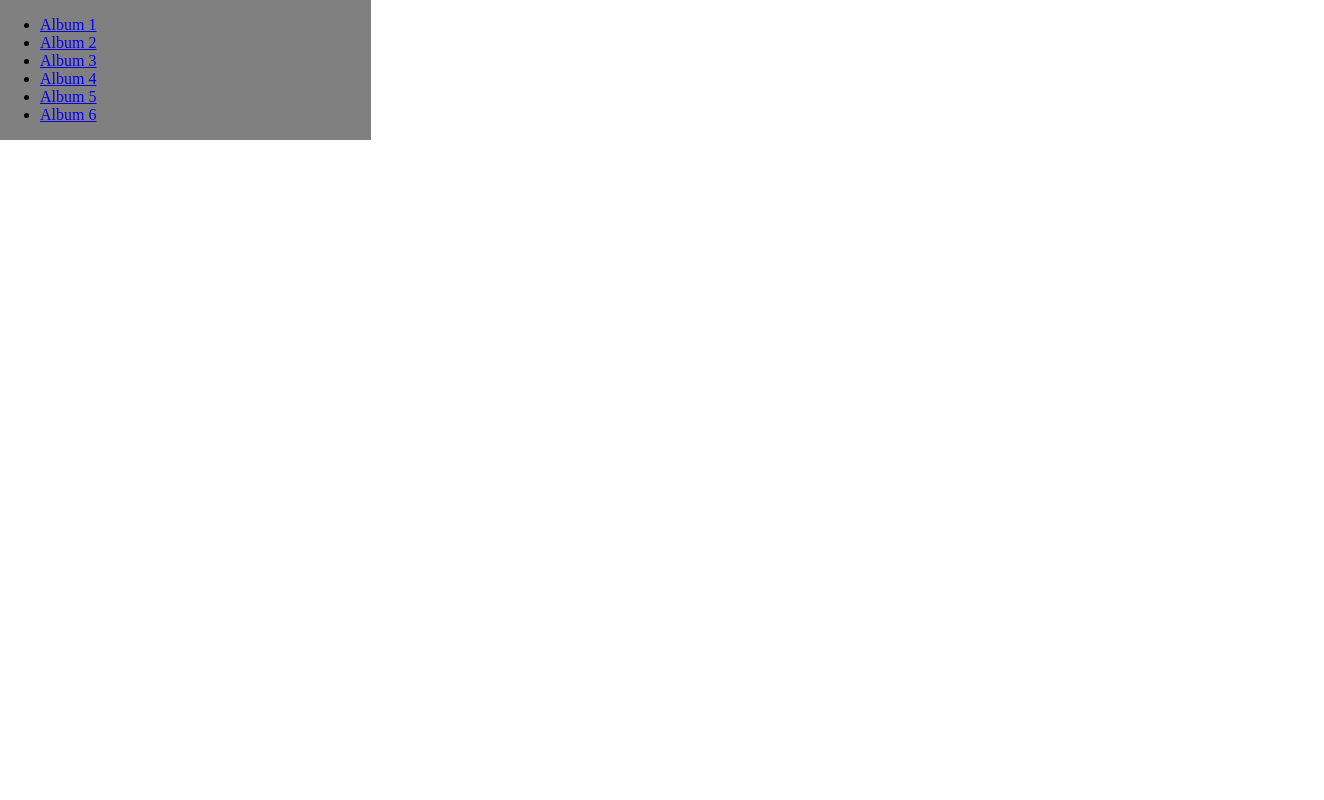
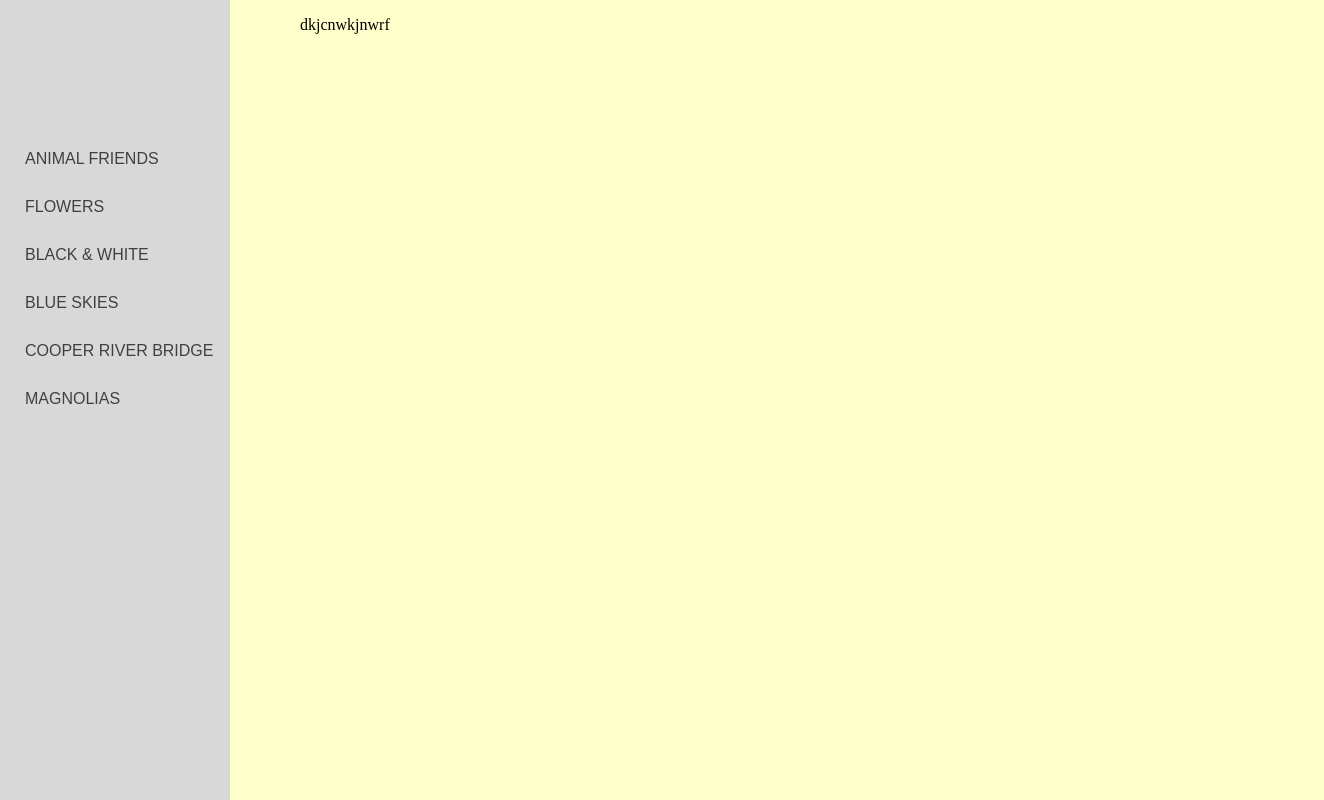
Before and after one commit to katevontaine/photoalbumHW, a website: page index.html in a window 1280 px wide. Shown: the whole page, 1324 px wide, since content can reach past the window. Drawn offline with Linux system fonts and the light colour scheme.

Commit message:
with styling

```diff
--- a/index.html
+++ b/index.html
@@ -7,7 +7,7 @@
 
         <script type="text/html" id="albumTemplate">
           <article class="templatePic" data-index="">
-            <li><h2><%= caption %></h2></li>
+            <br><h2><%= caption %></h2><br><br><br><br>
             <li><img src="<%= imgSrc1 %>"></li>
             <li><img src="<%= imgSrc2 %>"></li>
             <li><img src="<%= imgSrc3 %>"></li>
@@ -22,18 +22,20 @@
         <section class="navclass">
             <nav class="homeNav">
               <ul>
-                <li><a href = "#" rel="album1">Album 1</a></li>
-                <li><a href = "#" rel="album2">Album 2</a></li>
-                <li><a href = "#" rel="album3">Album 3</a></li>
-                <li><a href = "#" rel="album4">Album 4</a></li>
-                <li><a href = "#" rel="album5">Album 5</a></li>
-                <li><a href = "#" rel="album6">Album 6</a></li>
+                <li><a href = "#" rel="album1">ANIMAL FRIENDS</a></li><br>
+                <li><a href = "#" rel="album2">FLOWERS</a></li><br>
+                <li><a href = "#" rel="album3">BLACK & WHITE</a></li><br>
+                <li><a href = "#" rel="album4">BLUE SKIES</a></li><br>
+                <li><a href = "#" rel="album5">COOPER RIVER BRIDGE</a></li><br>
+                <li><a href = "#" rel="album6">MAGNOLIAS</a></li><br>
                 </ul>
               </nav>
         </section>
 
         <section class="picturebox">
-            <div class="empty1 clickedElement"></div>
+            <div class="empty1 clickedElement">
+                <p>dkjcnwkjnwrf</p>
+            </div>
             <div class="album1"></div>
             <div class="album2"></div>
             <div class="album3"></div>
--- a/main.js
+++ b/main.js
@@ -1,21 +1,21 @@
 var pictures = [
 // animals:
     {imgSrc1: 'animals/IMG_4610.jpg', imgSrc2: 'animals/IMG_4330.jpg', imgSrc3: 'animals/IMG_4611.jpg',
-   caption:"animals",
+   caption:"ANIMAL FRIENDS",
    names: 'album1'},
 
 // var flowers =
   {imgSrc1: 'flower/IMG_4876.jpg',
   imgSrc2: 'flower/IMG_4972.jpg',
   imgSrc3: 'flower/IMG_4929.jpg',
-   caption: "flowers",
+   caption: "FLOWERS",
  names: 'album2'},
 
 // var b&w =
     {imgSrc1:'blackandwhite/IMG_4070.jpg',
    imgSrc2: 'blackandwhite/IMG_4158.jpg',
    imgSrc3: 'blackandwhite/IMG_4332.jpg',
-   caption: "black and white",
+   caption: "BLACK & WHITE",
     names: 'album3'},
 
 
@@ -23,7 +23,7 @@ var pictures = [
     {imgSrc1: 'bluesky/IMG_4351.jpg',
    imgSrc2: 'bluesky/IMG_4482.jpg',
    imgSrc3: 'bluesky/IMG_4877.jpg',
-   caption: "blue sky",
+   caption: "BLUE SKIES",
    names: 'album4'},
 
 
@@ -32,7 +32,7 @@ var pictures = [
   imgSrc1: 'bridge/IMG_5390.jpg',
    imgSrc2: 'bridge/IMG_2659.jpg',
    imgSrc3: 'bridge/IMG_3013.jpg',
-   caption:"bridge",
+   caption:"COOPER RIVER BRIDGE",
    names: 'album5'},
 
 // var magnolia =
@@ -40,7 +40,7 @@ var pictures = [
     imgSrc1: 'magnolia/IMG_3196.jpg',
    imgSrc2: 'magnolia/IMG_3182.jpg',
    imgSrc3: 'magnolia/IMG_3186.jpg',
-   caption:"magnolia",
+   caption:"MAGNOLIAS",
    names: 'album6'
  }
 ]
@@ -58,16 +58,15 @@ $('nav li > a').on('click', function(event){
   //   return "." + names;
   // })
   var albumPics = pictures.filter(function(el){
-
    return el.names === clickedSection.split(".")[1]
-
  });
 
-     console.log(albumPics);
+    //  console.log(albumPics);
 
    var myTmpl = _.template($('#albumTemplate').html());
    var htmlString = myTmpl(albumPics[0]);
-    $(clickedSection).append(htmlString);
+    $(clickedSection).html(htmlString);
+
     //
     // var thePics = _.each(pictures, function(item, idx, arr){
     //       var myTmpl = _.template($('#albumTemplate').html());
--- a/style.css
+++ b/style.css
@@ -1,13 +1,35 @@
 body {
   padding: 0;
-  margin: 0 auto; }
+  margin: 0 auto;
+  background-color: #FFFFCC; }
 
 .navclass {
-  background-color: grey;
-  width: 29%;
-  margin: 0px 0px 0px 0px;
+  background-color: #D8D8D8;
+  width: 18%;
+  margin: 0 auto;
   padding: 0;
-  display: inline-block; }
+  display: inline-block;
+  color: white;
+  text-decoration: none;
+  list-style: none;
+  height: 1000px;
+  position: fixed; }
+  .navclass ul {
+    padding-left: 20px;
+    padding-top: 150px;
+    margin: 0 auto; }
+  .navclass li {
+    text-decoration: none;
+    list-style: none;
+    display: inline-block;
+    padding: 0 5px 30px 5px; }
+    .navclass li a {
+      font-family: sans-serif;
+      text-decoration: none;
+      list-style: none;
+      color: #404040;
+      margin: 0 auto;
+      display: inline-block; }
 
 div {
   padding: 0;
@@ -19,16 +41,22 @@ div {
 
 .picturebox {
   display: inline-block;
-  width: 69%;
-  background-color: yellow;
-  padding: 0;
+  width: 80%;
+  background-color: #FFFFCC;
+  padding: 0 0 0 300px;
   margin: 0 auto; }
+  .picturebox li {
+    list-style: none;
+    display: inline-block;
+    margin: 0 auto; }
+  .picturebox img {
+    border-radius: 50%;
+    display: inline-block; }
   .picturebox .empty1 {
     display: inline;
     padding: 0;
     margin: 0; }
     .picturebox .empty1 img {
-      max-height: 150px;
       border-radius: 100%;
       display: inline-block;
       margin: 0auto; }
@@ -42,5 +70,15 @@ div {
     margin: 0 auto; }
 
 h2 {
-  font-size: 30px;
+  margin: 0 auto;
+  font-family: sans-serif;
+  font-size: 50px;
+  margin: 0 auto;
+  text-align: center;
+  color: #404040; }
+
+.templatePic img {
+  max-height: 400px; }
+
+.templatePic li {
   margin: 0 auto; }
--- a/styles.scss
+++ b/styles.scss
@@ -1,14 +1,39 @@
 body {
 padding: 0;
 margin: 0 auto;
+background-color: #FFFFCC;
 }
-
 .navclass {
-  background-color: grey;
-  width: 29%;
-  margin: 0px 0px 0px 0px;
+  background-color: #D8D8D8;
+  width: 18%;
+  margin: 0 auto;
   padding: 0;
   display: inline-block;
+  color: white;
+  text-decoration: none;
+  list-style: none;
+  height:1000px;
+  position: fixed;
+  ul{
+    padding-left: 20px;
+    padding-top: 150px;
+    margin: 0 auto;
+  }
+
+li{
+  text-decoration: none;
+  list-style: none;
+  display: inline-block;
+  padding: 0 5px 30px 5px;
+  a{
+    font-family: sans-serif;
+    text-decoration: none;
+    list-style: none;
+    color:#404040 ;
+    margin: 0 auto;
+    display: inline-block;
+  }
+}
   }
 
 
@@ -22,17 +47,25 @@ div{
 }
 .picturebox{
   display: inline-block;
-  width:69%;
-  background-color: yellow;
-  padding: 0;
+  width:80%;
+  background-color: #FFFFCC;
+  padding: 0 0 0 300px;
   margin: 0 auto;
-
+li{
+  list-style: none;
+  display: inline-block;
+  margin: 0 auto;
+}
+img{
+  // max-height: 700px;
+  border-radius: 50%;
+  display: inline-block;
+}
   .empty1{
     display: inline;
     padding: 0;
     margin: 0;
     img{
-      max-height: 150px;
       border-radius: 100%;
       display: inline-block;
       margin: 0auto;
@@ -51,6 +84,16 @@ div{
 }
 
 h2{
-  font-size: 30px;
+  margin: 0 auto;
+  font-family: sans-serif;
+  font-size: 50px;
+  margin: 0 auto;
+  text-align: center;
+  color: #404040 ;
+}
+.templatePic img{
+  max-height: 400px;
+}
+.templatePic li{
   margin: 0 auto;
 }
```
Also changed, not shown: bluesky/IMG_4351.jpg, 2 other files.
